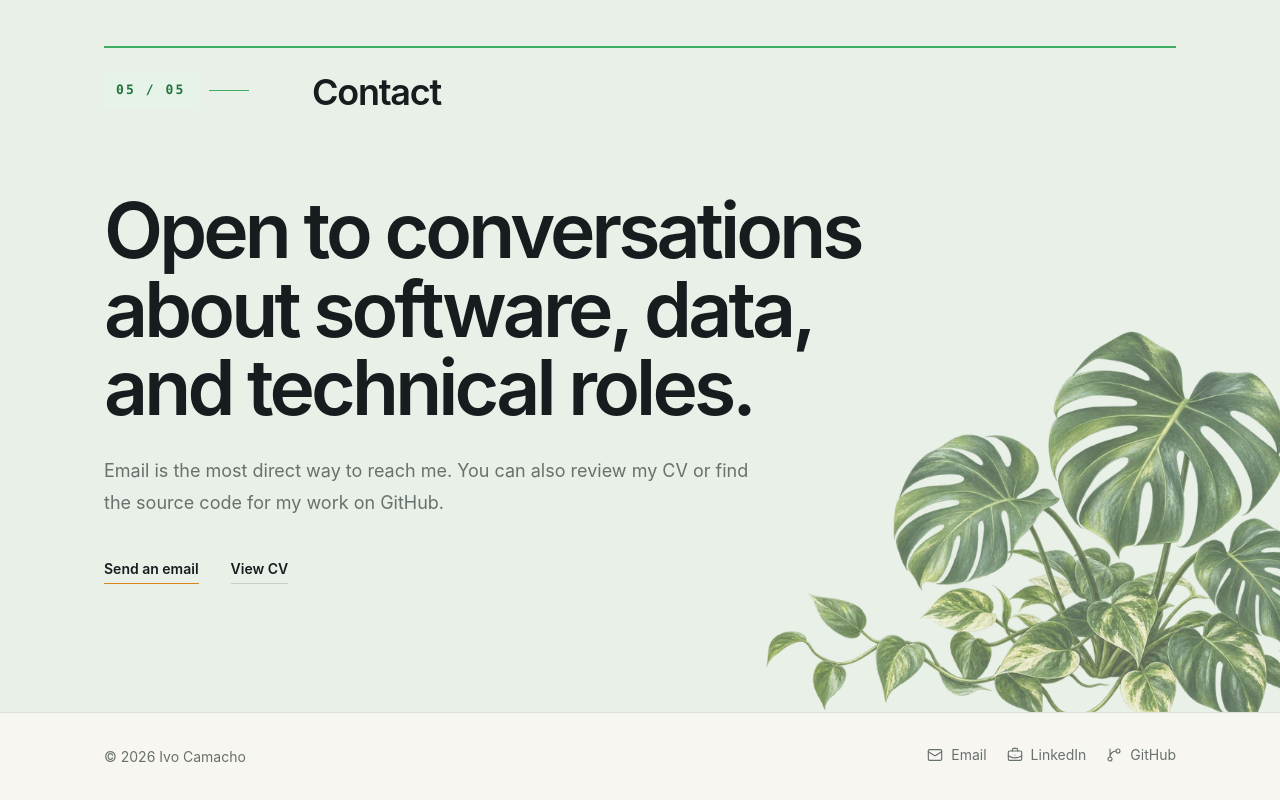
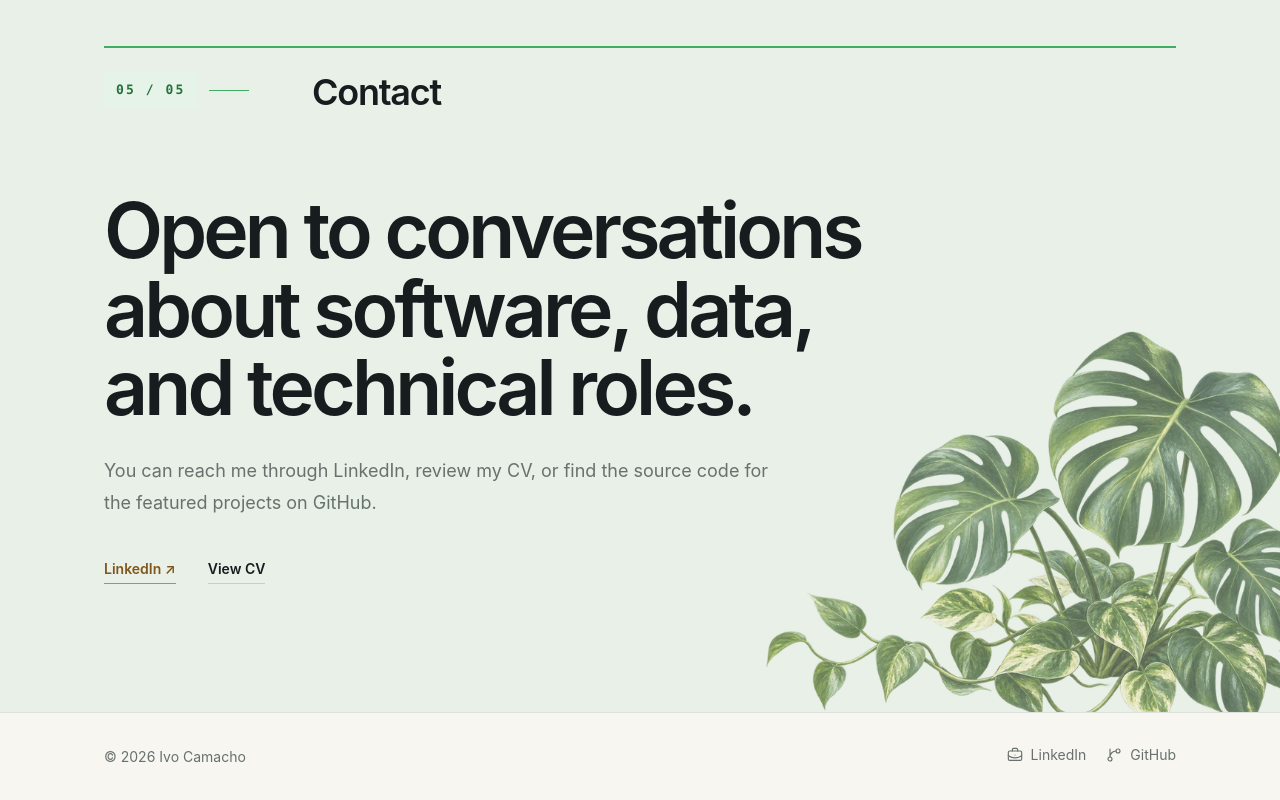
Before and after one commit to NotAnnieMore/portfolio, a React (Vite) app: page /en in a window 1280 px wide. Shown: the part 6102-6902 px from the top of the page. Built offline with nearby package versions, Linux system fonts and the light colour scheme.

Commit message:
refactor: remove email contact channel

```diff
--- a/src/components/home/ContactSection.tsx
+++ b/src/components/home/ContactSection.tsx
@@ -1,8 +1,11 @@
 import { useTranslation } from 'react-i18next'
 import { Link, useParams } from 'react-router'
 
+import { profileLinks } from '../../data/links'
 import { isSupportedLocale } from '../../i18n/locales'
 import { SectionHeading } from './SectionHeading'
+
+const linkedInLink = profileLinks.find((link) => link.id === 'linkedin')
 
 export function ContactSection() {
   const { t } = useTranslation()
@@ -33,12 +36,16 @@ export function ContactSection() {
             {t('pages.home.contact.description')}
           </p>
           <div className="mt-10 flex flex-wrap gap-x-8 gap-y-5 text-sm font-semibold">
-            <a
-              className="focus-ring border-b border-action pb-1 transition-colors hover:border-action-hover"
-              href="mailto:ivocamachomail@gmail.com"
-            >
-              {t('pages.home.actions.emailMe')}
-            </a>
+            {linkedInLink ? (
+              <a
+                className="focus-ring border-b border-action pb-1 text-action-readable transition-colors hover:border-action-hover"
+                href={linkedInLink.href}
+                rel="noreferrer"
+                target="_blank"
+              >
+                {t('content.links.linkedin')} <span aria-hidden="true">↗</span>
+              </a>
+            ) : null}
             <Link
               className="focus-ring border-b border-line-strong pb-1 transition-colors hover:border-action"
               to={`/${activeLocale}/cv`}
--- a/src/components/layout/SiteLayout.tsx
+++ b/src/components/layout/SiteLayout.tsx
@@ -8,6 +8,8 @@ import { ProfileLinkIcon } from '../ui/ProfileLinkIcon'
 import { ThemeToggle } from '../ui/ThemeToggle'
 import { BackToTop } from '../ui/BackToTop'
 import { isSupportedLocale } from '../../i18n/locales'
+
+const footerProfileLinks = new Set(['linkedin', 'github'])
 
 export function SiteLayout() {
   const { t } = useTranslation()
@@ -105,13 +107,15 @@ export function SiteLayout() {
         <div className="mx-auto flex max-w-6xl flex-col gap-5 px-6 py-8 text-sm text-muted sm:flex-row sm:items-center sm:justify-between lg:px-10">
           <p>{t('footer.note', { year: new Date().getFullYear() })}</p>
           <ul className="flex flex-wrap items-center gap-x-5 gap-y-3">
-            {profileLinks.slice(0, 3).map((link) => (
+            {profileLinks
+              .filter((link) => footerProfileLinks.has(link.id))
+              .map((link) => (
                 <li key={link.id}>
                   <a
                     className="focus-ring inline-flex items-center gap-2 transition-colors hover:text-ink"
                     href={link.href}
-                  rel={link.kind === 'email' ? undefined : 'noreferrer'}
-                  target={link.kind === 'email' ? undefined : '_blank'}
+                    rel="noreferrer"
+                    target="_blank"
                   >
                     <ProfileLinkIcon id={link.id} />
                     {t(`content.links.${link.id}`)}
--- a/src/components/ui/ProfileLinkIcon.tsx
+++ b/src/components/ui/ProfileLinkIcon.tsx
@@ -1,7 +1,6 @@
-import { BriefcaseBusiness, GitBranch, Mail } from 'lucide-react'
+import { BriefcaseBusiness, GitBranch } from 'lucide-react'
 
 const icons = {
-  email: Mail,
   github: GitBranch,
   linkedin: BriefcaseBusiness,
 } as const
--- a/src/data/links.ts
+++ b/src/data/links.ts
@@ -1,11 +1,6 @@
 import type { ProfileLink } from '../types/content'
 
 export const profileLinks: readonly ProfileLink[] = [
-  {
-    id: 'email',
-    kind: 'email',
-    href: 'mailto:ivocamachomail@gmail.com',
-  },
   {
     id: 'linkedin',
     kind: 'linkedin',
--- a/src/i18n/locales/en.ts
+++ b/src/i18n/locales/en.ts
@@ -130,7 +130,6 @@ export const en = {
     links: {
       live: 'Live application',
       github: 'GitHub',
-      email: 'Email',
       linkedin: 'LinkedIn',
       mainRepository: 'Main repository',
       replicationRepository: 'Replication repository',
@@ -158,7 +157,6 @@ export const en = {
         viewAllProjects: 'View all projects',
         viewCv: 'View CV',
         readCaseStudy: 'Read case study',
-        emailMe: 'Send an email',
       },
       featured: {
         title: 'Selected work',
@@ -182,7 +180,7 @@ export const en = {
         label: 'Contact',
         title: 'Open to conversations about software, data, and technical roles.',
         description:
-          'Email is the most direct way to reach me. You can also review my CV or find the source code for my work on GitHub.',
+          'You can reach me through LinkedIn, review my CV, or find the source code for the featured projects on GitHub.',
       },
     },
     projects: {
@@ -273,7 +271,7 @@ export const en = {
           },
           identity: {
             title: 'Supabase Auth',
-            body: 'PKCE sessions, SSR cookies, email confirmation, and server-side claims.',
+            body: 'PKCE sessions, SSR cookies, account confirmation, and server-side claims.',
           },
           data: {
             title: 'PostgreSQL + RLS',
--- a/src/i18n/locales/pt-PT.ts
+++ b/src/i18n/locales/pt-PT.ts
@@ -130,7 +130,6 @@ export const ptPT = {
     links: {
       live: 'Aplicação',
       github: 'GitHub',
-      email: 'Email',
       linkedin: 'LinkedIn',
       mainRepository: 'Repositório principal',
       replicationRepository: 'Repositório de replicação',
@@ -158,7 +157,6 @@ export const ptPT = {
         viewAllProjects: 'Ver todos os projetos',
         viewCv: 'Ver CV',
         readCaseStudy: 'Ler caso de estudo',
-        emailMe: 'Enviar email',
       },
       featured: {
         title: 'Trabalho selecionado',
@@ -183,7 +181,7 @@ export const ptPT = {
         title:
           'Disponível para conversar sobre software, dados e oportunidades técnicas.',
         description:
-          'O email é a forma mais direta de entrar em contacto. Também podes consultar o meu CV ou encontrar no GitHub o código dos projetos apresentados.',
+          'Podes entrar em contacto através do LinkedIn, consultar o meu CV ou encontrar no GitHub o código dos projetos apresentados.',
       },
     },
     projects: {
@@ -274,7 +272,7 @@ export const ptPT = {
           },
           identity: {
             title: 'Supabase Auth',
-            body: 'Sessões PKCE, cookies SSR, confirmação de email e claims no servidor.',
+            body: 'Sessões PKCE, cookies SSR, confirmação de conta e claims no servidor.',
           },
           data: {
             title: 'PostgreSQL + RLS',
--- a/src/types/content.ts
+++ b/src/types/content.ts
@@ -2,7 +2,6 @@ export type ContentLinkKind =
   | 'live'
   | 'github'
   | 'document'
-  | 'email'
   | 'linkedin'
   | 'external'
 
```
Lines whose indentation alone changed are shown as unchanged.
